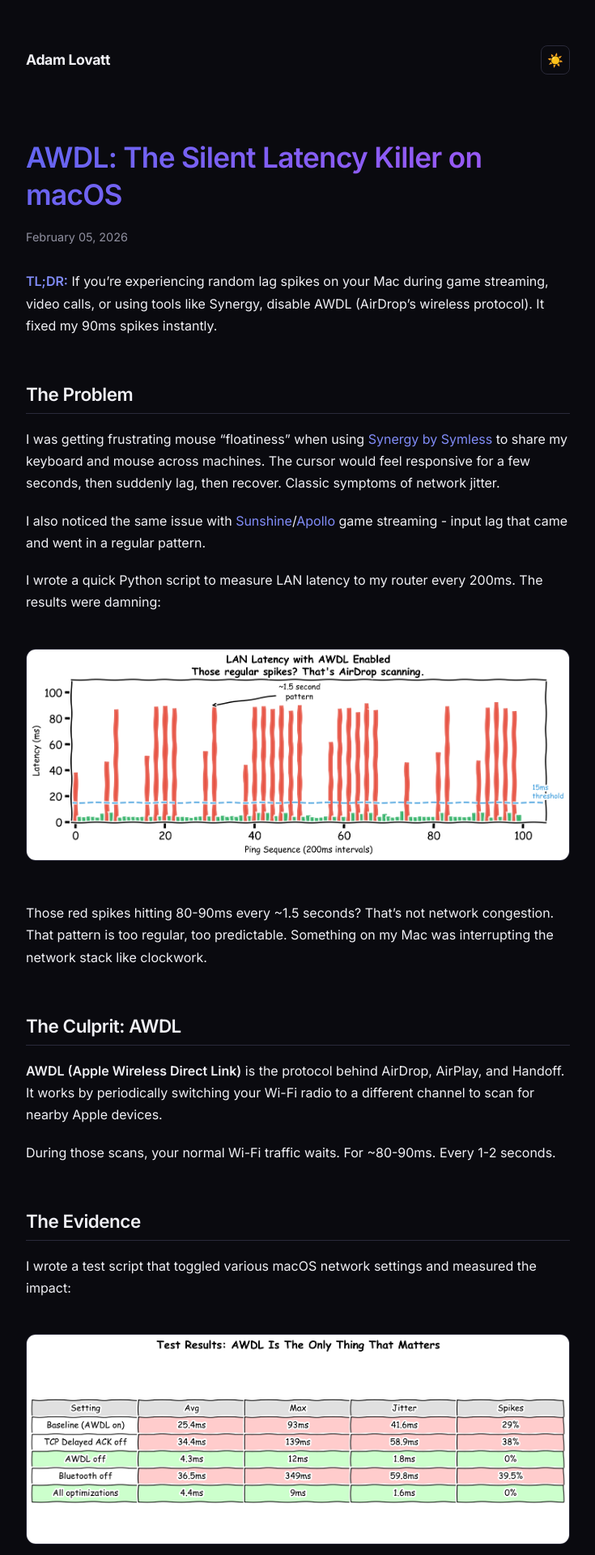
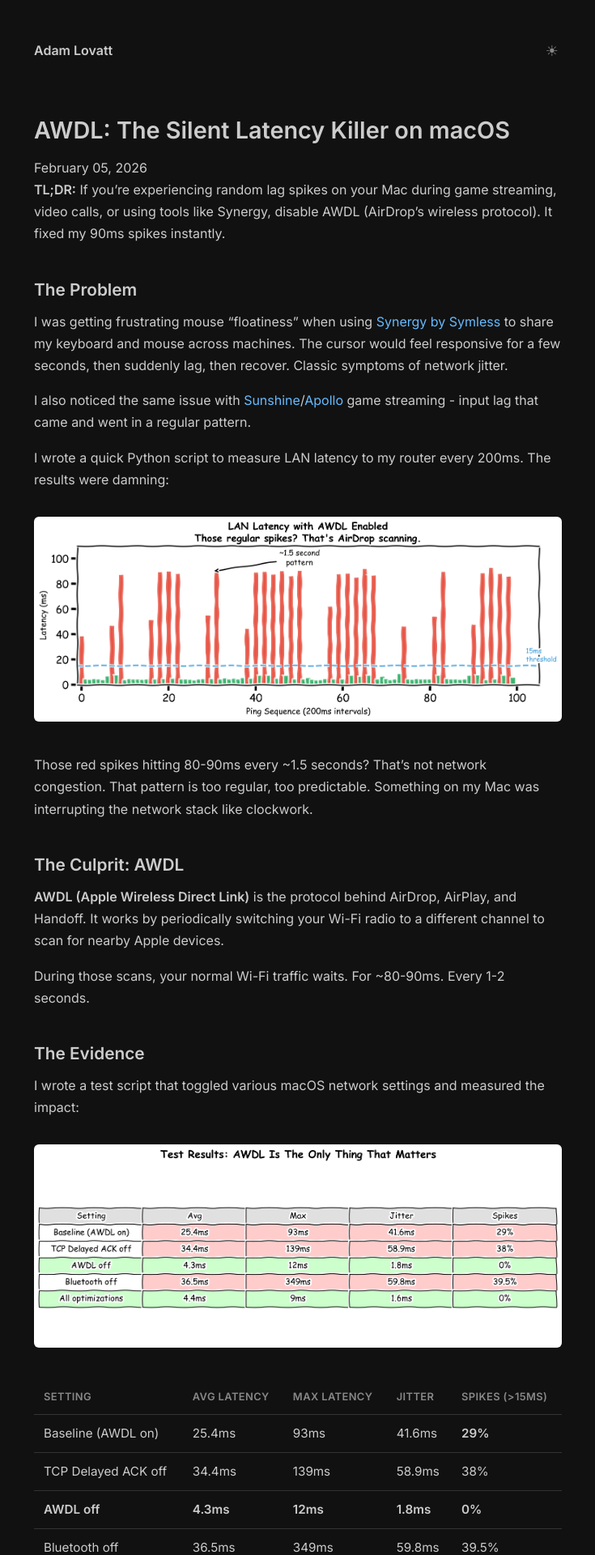
Before and after one commit to AdamLovattDevOps/adamlovattdevops.github.io, a Jekyll site: the page built from _posts/2026-02-05-awdl-latency-killer.md, in a window 1280 px wide. Shown: the top 1920 px of the page at 81% size, without its empty margins (272-1007 px from the left). Built offline with Jekyll 4.4.1, drawn with Linux system fonts in a browser that asks for light colours.

Commit message:
Simplify design - no purple, no belts, no marketing vibes
- Single background color throughout
- Simple blue accent (#6bf)
- No gradients or glowing effects
- Minimal theme toggle (just the icon)
- Clean and authentic

Co-Authored-By: Claude Opus 4.5 <noreply@anthropic.com>

```diff
--- a/_layouts/default.html
+++ b/_layouts/default.html
@@ -7,63 +7,43 @@
   <meta name="description" content="{{ page.description | default: site.description }}">
   <link rel="preconnect" href="https://fonts.googleapis.com">
   <link rel="preconnect" href="https://fonts.gstatic.com" crossorigin>
-  <link href="https://fonts.googleapis.com/css2?family=Inter:wght@400;500;600;700&family=JetBrains+Mono:wght@400;500&display=swap" rel="stylesheet">
+  <link href="https://fonts.googleapis.com/css2?family=Inter:wght@400;500;600&family=JetBrains+Mono:wght@400&display=swap" rel="stylesheet">
   <style>
     :root {
-      --bg: #0a0a0f;
-      --bg-secondary: #12121a;
-      --bg-tertiary: #1a1a25;
-      --text: #f0f0f5;
-      --text-muted: #9090a0;
-      --accent: #6366f1;
-      --accent-bright: #818cf8;
-      --accent-glow: rgba(99, 102, 241, 0.3);
-      --success: #10b981;
-      --warning: #f59e0b;
-      --danger: #ef4444;
-      --border: #2a2a3a;
-      --code-bg: #15151f;
-      --gradient-start: #6366f1;
-      --gradient-end: #a855f7;
+      --bg: #111;
+      --text: #ccc;
+      --text-muted: #888;
+      --accent: #6bf;
+      --border: #333;
     }
 
     [data-theme="light"] {
-      --bg: #fafafa;
-      --bg-secondary: #ffffff;
-      --bg-tertiary: #f5f5f5;
-      --text: #18181b;
-      --text-muted: #71717a;
-      --accent: #6366f1;
-      --accent-bright: #4f46e5;
-      --accent-glow: rgba(99, 102, 241, 0.15);
-      --border: #e4e4e7;
-      --code-bg: #f4f4f5;
+      --bg: #fff;
+      --text: #222;
+      --text-muted: #666;
+      --accent: #07c;
+      --border: #ddd;
     }
 
     * { box-sizing: border-box; margin: 0; padding: 0; }
 
-    html {
-      scroll-behavior: smooth;
-    }
-
     body {
-      font-family: 'Inter', -apple-system, BlinkMacSystemFont, sans-serif;
+      font-family: 'Inter', -apple-system, sans-serif;
       background: var(--bg);
       color: var(--text);
       line-height: 1.7;
       font-size: 16px;
-      -webkit-font-smoothing: antialiased;
     }
 
     .container {
-      max-width: 720px;
+      max-width: 700px;
       margin: 0 auto;
       padding: 24px;
     }
 
     header {
-      padding: 32px 0;
-      margin-bottom: 48px;
+      padding: 24px 0;
+      margin-bottom: 40px;
       display: flex;
       justify-content: space-between;
       align-items: center;
@@ -72,209 +52,106 @@
     .site-title {
       color: var(--text);
       text-decoration: none;
-      font-weight: 700;
-      font-size: 1.1em;
-      letter-spacing: -0.02em;
+      font-weight: 600;
     }
 
     .theme-toggle {
-      width: 36px;
-      height: 36px;
-      display: flex;
-      align-items: center;
-      justify-content: center;
-      background: transparent;
-      border: 1px solid var(--border);
+      background: none;
+      border: none;
       color: var(--text-muted);
-      border-radius: 8px;
       cursor: pointer;
-      font-size: 16px;
-      transition: all 0.2s ease;
+      font-size: 18px;
+      padding: 4px;
     }
 
-    .theme-toggle:hover {
-      border-color: var(--accent);
-      color: var(--accent);
-      background: var(--accent-glow);
-    }
+    a { color: var(--accent); text-decoration: none; }
+    a:hover { text-decoration: underline; }
 
-    a {
-      color: var(--accent-bright);
-      text-decoration: none;
-      transition: color 0.15s ease;
-    }
-    a:hover {
-      color: var(--gradient-end);
-    }
-
-    h1, h2, h3, h4 {
+    h1, h2, h3 {
       color: var(--text);
       font-weight: 600;
-      letter-spacing: -0.02em;
       line-height: 1.3;
     }
 
-    h1 {
-      font-size: 2.2em;
-      margin-top: 0;
-      margin-bottom: 0.5em;
-      background: linear-gradient(135deg, var(--gradient-start), var(--gradient-end));
-      -webkit-background-clip: text;
-      -webkit-text-fill-color: transparent;
-      background-clip: text;
-    }
+    h1 { font-size: 1.8em; margin-bottom: 0.5em; }
+    h2 { font-size: 1.3em; margin-top: 2em; margin-bottom: 0.6em; }
+    h3 { font-size: 1.1em; margin-top: 1.5em; margin-bottom: 0.5em; }
 
-    h2 {
-      font-size: 1.4em;
-      margin-top: 2.5em;
-      margin-bottom: 0.8em;
-      padding-bottom: 0.4em;
-      border-bottom: 1px solid var(--border);
-    }
-
-    h3 {
-      font-size: 1.15em;
-      margin-top: 2em;
-      margin-bottom: 0.6em;
-    }
-
-    p, ul, ol {
-      margin-bottom: 1.2em;
-    }
-
-    li {
-      margin-bottom: 0.4em;
-    }
-
-    strong {
-      color: var(--text);
-      font-weight: 600;
-    }
+    p, ul, ol { margin-bottom: 1em; }
+    li { margin-bottom: 0.3em; }
 
     code {
-      font-family: 'JetBrains Mono', 'SF Mono', Consolas, monospace;
-      background: var(--code-bg);
-      padding: 3px 7px;
-      border-radius: 5px;
-      font-size: 0.88em;
-      border: 1px solid var(--border);
+      font-family: 'JetBrains Mono', monospace;
+      font-size: 0.9em;
+      background: var(--border);
+      padding: 2px 5px;
+      border-radius: 3px;
     }
 
     pre {
-      background: var(--code-bg);
-      border: 1px solid var(--border);
-      border-radius: 10px;
-      padding: 20px;
+      background: var(--border);
+      border-radius: 6px;
+      padding: 16px;
       overflow-x: auto;
-      margin: 1.5em 0;
+      margin: 1em 0;
     }
 
     pre code {
       background: none;
       padding: 0;
-      border: none;
-      font-size: 0.9em;
-      line-height: 1.6;
     }
 
     img {
       max-width: 100%;
-      border-radius: 12px;
-      border: 1px solid var(--border);
-      margin: 1.5em 0;
+      border-radius: 6px;
+      margin: 1em 0;
     }
 
     table {
       width: 100%;
       border-collapse: collapse;
-      margin: 1.5em 0;
+      margin: 1em 0;
       font-size: 0.95em;
-      border-radius: 10px;
-      overflow: hidden;
-      border: 1px solid var(--border);
     }
 
     th, td {
-      padding: 12px 16px;
+      padding: 10px 12px;
       text-align: left;
       border-bottom: 1px solid var(--border);
     }
 
     th {
-      background: var(--bg-tertiary);
       font-weight: 600;
+      color: var(--text-muted);
       font-size: 0.85em;
       text-transform: uppercase;
-      letter-spacing: 0.05em;
-      color: var(--text-muted);
-    }
-
-    tr:last-child td {
-      border-bottom: none;
-    }
-
-    tr:hover td {
-      background: var(--bg-secondary);
+      letter-spacing: 0.03em;
     }
 
     blockquote {
-      border-left: 3px solid var(--accent);
-      margin: 1.5em 0;
-      padding: 0.5em 0 0.5em 1.2em;
+      border-left: 2px solid var(--border);
+      margin: 1em 0;
+      padding-left: 1em;
       color: var(--text-muted);
-      background: var(--bg-secondary);
-      border-radius: 0 8px 8px 0;
-    }
-
-    .post-meta {
-      color: var(--text-muted);
-      font-size: 0.9em;
-      margin-bottom: 2em;
     }
 
     hr {
       border: none;
       border-top: 1px solid var(--border);
-      margin: 3em 0;
+      margin: 2em 0;
     }
 
     footer {
       border-top: 1px solid var(--border);
-      margin-top: 80px;
-      padding: 24px 0;
+      margin-top: 60px;
+      padding: 20px 0;
       color: var(--text-muted);
       font-size: 0.85em;
     }
 
     .home-posts { list-style: none; }
-    .home-posts li {
-      margin: 1.2em 0;
-      padding: 16px;
-      background: var(--bg-secondary);
-      border-radius: 10px;
-      border: 1px solid var(--border);
-      transition: border-color 0.2s ease;
-    }
-    .home-posts li:hover {
-      border-color: var(--accent);
-    }
-    .home-posts .date {
-      color: var(--text-muted);
-      font-size: 0.85em;
-      display: block;
-      margin-top: 4px;
-    }
-
-    /* Highlight important stats */
-    strong code {
-      background: var(--accent-glow);
-      border-color: var(--accent);
-    }
-
-    /* TL;DR styling */
-    p:first-of-type strong:first-child {
-      color: var(--accent-bright);
-    }
+    .home-posts li { margin: 1em 0; }
+    .home-posts .date { color: var(--text-muted); font-size: 0.85em; }
   </style>
 </head>
 <body>
@@ -282,7 +159,7 @@
     <header>
       <a href="/" class="site-title">{{ site.title }}</a>
       <button class="theme-toggle" onclick="toggleTheme()" aria-label="Toggle theme">
-        <span class="theme-icon">☀️</span>
+        <span class="theme-icon">☀</span>
       </button>
     </header>
 
@@ -296,21 +173,15 @@
   </div>
 
   <script>
-    function getTheme() {
-      return localStorage.getItem('theme') || 'dark';
+    function setTheme(t) {
+      document.documentElement.setAttribute('data-theme', t);
+      localStorage.setItem('theme', t);
+      document.querySelector('.theme-icon').textContent = t === 'dark' ? '☀' : '☾';
     }
-
-    function setTheme(theme) {
-      document.documentElement.setAttribute('data-theme', theme);
-      localStorage.setItem('theme', theme);
-      document.querySelector('.theme-icon').textContent = theme === 'dark' ? '☀️' : '🌙';
+    function toggleTheme() {
+      setTheme((localStorage.getItem('theme') || 'dark') === 'dark' ? 'light' : 'dark');
     }
-
-    function toggleTheme() {
-      setTheme(getTheme() === 'dark' ? 'light' : 'dark');
-    }
-
-    setTheme(getTheme());
+    setTheme(localStorage.getItem('theme') || 'dark');
   </script>
 </body>
 </html>
```
